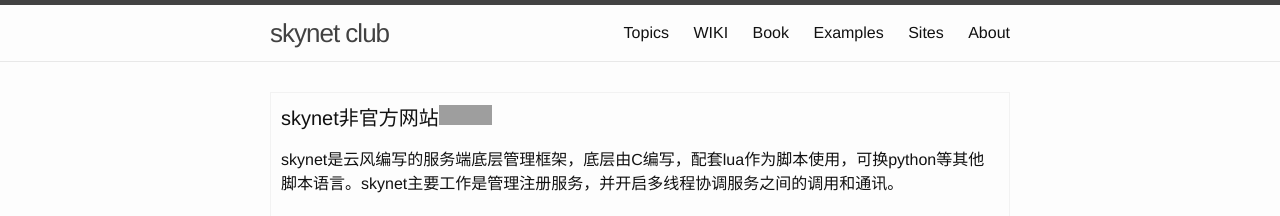
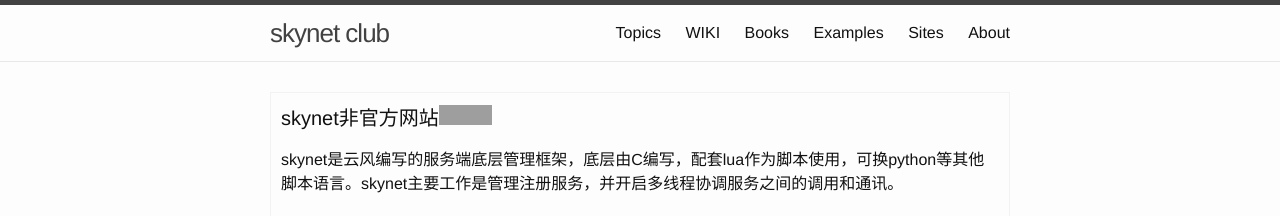
Before and after one commit to guoyu07/skynetclub.github.io, a Jekyll site: the page built from index.md, in a window 1280 px wide. Shown: the top 216 px of the page. Built offline with Jekyll 4.4.1, drawn with Linux system fonts in a browser that asks for light colours; grey boxes are pictures that could not be loaded.

Commit message:
update book.html to books.html

```diff
--- a/_data/links.yml
+++ b/_data/links.yml
@@ -4,8 +4,8 @@
 - name: WIKI
   url: https://github.com/cloudwu/skynet/wiki
 
-- name: Book
-  url: /book.html
+- name: Books
+  url: /books.html
 
 - name: Examples
   url: /examples.html
```
Also changed, not shown: books.md (renamed from book.md).
